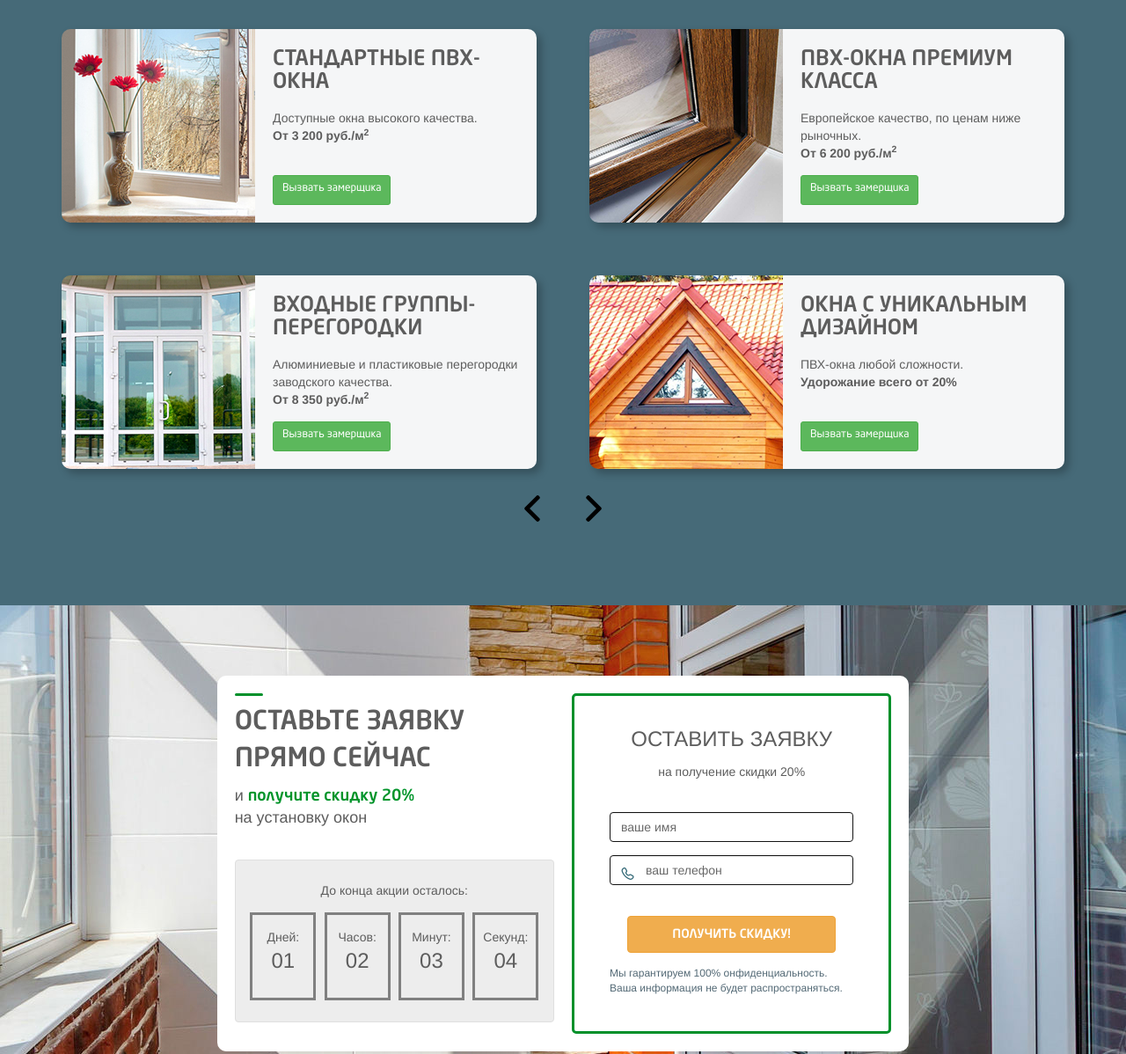
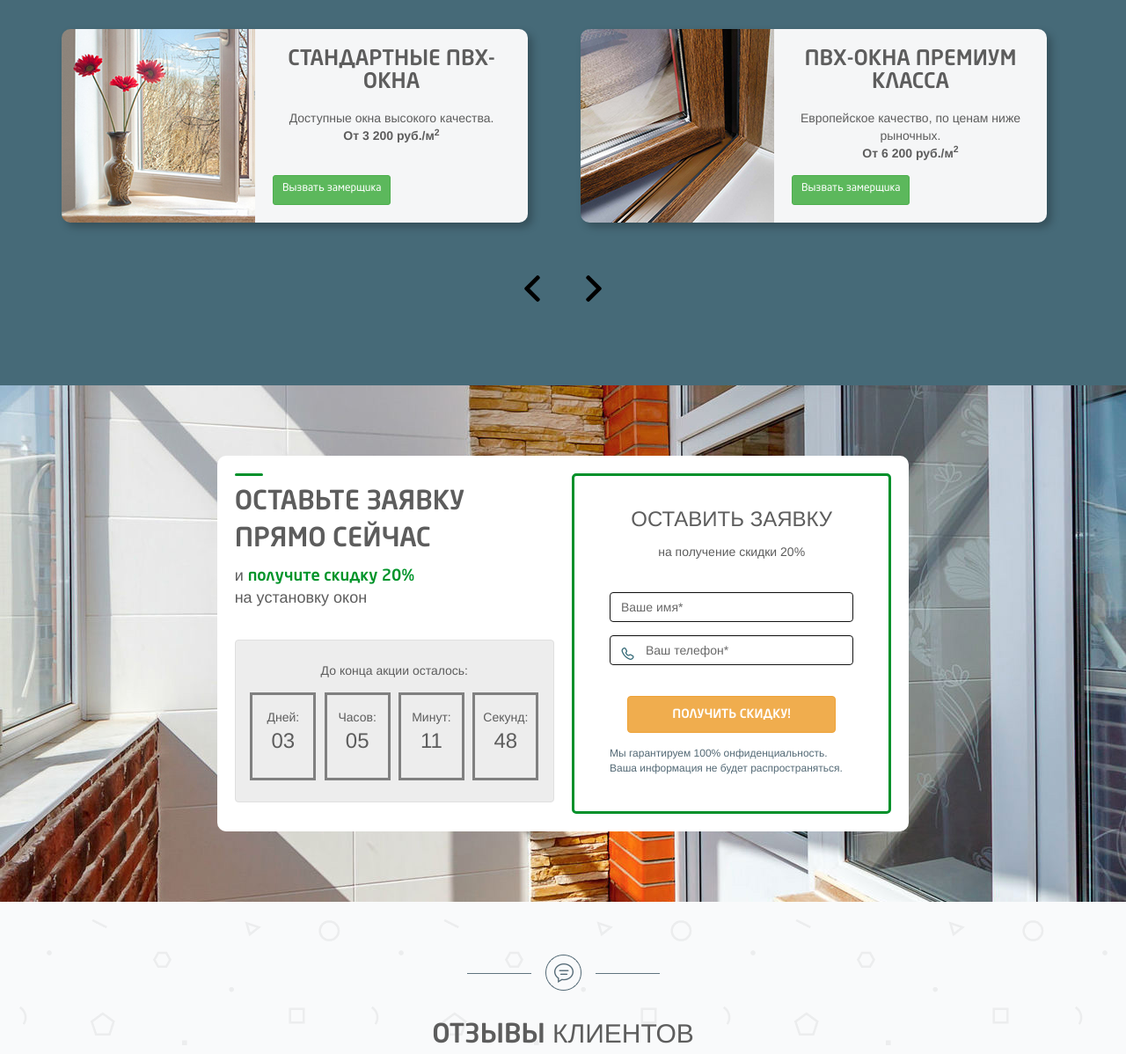
Before and after one commit to D0lphin23/HomeRenovationSite, a website built with Vite: page index.html in a window 1280 px wide. Shown: the part 1409-2607 px from the top of the page at 88% size. Built offline with nearby package versions, Linux system fonts and the light colour scheme.

Commit message:
- Добавлнеи слайдера на блок с мастером - Добавление таймера - Добавление функции валидатора - Добавление css - Изменение HTML

```diff
--- a/index.html
+++ b/index.html
@@ -194,6 +194,7 @@
         <div class="heading-image"><i class="service-ico"></i></div>
         <h2 class="heading white">Наши <span>услуги</span></h2>
       </div>
+      <div class="services-inner">
         <div class="row">
           <div class="col-md-12 col-lg-6">
             <div class="service-block">
@@ -259,13 +260,14 @@
               </div>
             </div>
           </div>
+        </div>
+      </div>
       <div class="services-arrows">
         <div class="services__arrow services__arrow--left">
           <img src="images/benefits/left-arrow.svg" alt="">
         </div>
         <div class="services__arrow services__arrow--right">
           <img src="images/benefits/right-arrow.svg" alt="">
-          </div>
         </div>
       </div>
     </div>
@@ -296,12 +298,12 @@
               <form name="action-form" class="form-horizontal">
                 <div class="form-group">
                   <div class="col-sm-12">
-                    <input type="text" name="fio" class="form-control required" placeholder="ваше имя">
+                    <input type="text" name="fio" class="form-control required" placeholder="Ваше имя*">
                   </div>
                 </div>
                 <div class="form-group">
                   <div class="col-sm-12">
-                    <input type="text" name="phone" class="form-control required" placeholder="ваш телефон"
+                    <input type="text" name="phone" class="form-control required" placeholder="Ваш телефон*"
                       data-mask="+7 (999) 999-99-99">
                   </div>
                 </div>
@@ -507,12 +509,12 @@
               <form name="action-form2" class="form-horizontal">
                 <div class="form-group">
                   <div class="col-sm-12">
-                    <input type="text" name="fio" class="form-control required" placeholder="ваше имя">
+                    <input type="text" name="fio" class="form-control required" placeholder="Ваше имя*">
                   </div>
                 </div>
                 <div class="form-group">
                   <div class="col-sm-12">
-                    <input type="text" name="phone" class="form-control required" placeholder="ваш телефон"
+                    <input type="text" name="phone" class="form-control required" placeholder="Ваш телефон*"
                       data-mask="+7 (999) 999-99-99">
                   </div>
                 </div>
--- a/src/css/style.css
+++ b/src/css/style.css
@@ -97,13 +97,15 @@ input[name="phone"] {
     background-position: 0px -40px;
 }
 input.error {
-  border-color: #f00;
-  -webkit-box-shadow:
-    inset 0 1px 1px rgba(255, 0, 0, 0.075),
-    0 0 8px rgba(220, 0, 0, 0.6);
+    border: 1px solid rgba(220, 32, 32, 0.95);
     box-shadow:
-    inset 0 1px 1px rgba(255, 0, 0, 0.075),
-    0 0 8px rgba(220, 0, 0, 0.6);
+        0 0 0 3px rgba(255, 0, 0, 0.06),
+        0 0 10px 4px rgba(255, 0, 0, 0.18);
+    outline: none;
+    transition:
+        box-shadow 0.18s ease,
+        border-color 0.18s ease;
+    border-radius: 6px;
 }
 .btn {
     font-family: "NeoSansCyr-Medium", sans-serif;
@@ -540,6 +542,9 @@ input.error {
 #services {
     background-color: #466a78;
 }
+.services-inner {
+    text-align: center;
+}
 #calc {
     background-color: #466a78;
 }
@@ -790,7 +795,8 @@ p.services-image_mobile {
     box-shadow: 5px 5px 10px rgba(0, 0, 0, 0.25);
 }
 .document-overlay {
-  background: url("/images/zoom.png") no-repeat center rgba(79, 104, 110, 0.42);
+    background: url("/images/zoom.png") no-repeat center
+        rgba(79, 104, 110, 0.42);
     position: absolute;
     width: 100%;
     height: 100%;
@@ -1675,10 +1681,16 @@ input.error {
     .benefits-inner {
         max-width: 100%;
     }
+    .services-inner {
+        max-width: 100%;
+    }
 }
 
 @media (min-width: 768px) {
     .benefits-inner {
         max-width: 100%;
     }
-}
+    .services-inner {
+        max-width: 100%;
+    }
+}
--- a/src/main.js
+++ b/src/main.js
@@ -1,5 +1,15 @@
 import callBackModal from "./modules/callBackModal";
+import callMasterModa from "./modules/callMasterModa";
 import benefits from "./modules/benefits";
+import services from "./modules/services";
+import timer from "./modules/timer";
+import discountModal from "./modules/discountModal";
+import validateInputs from "./modules/validateInputs";
 
 callBackModal();
 benefits();
+services();
+callMasterModa();
+timer("09 March 2026");
+discountModal();
+validateInputs();
--- /dev/null
+++ b/src/modules/callMasterModa.js
@@ -0,0 +1,24 @@
+const callMasterModa = () => {
+    const overlay = document.querySelector(".overlay");
+    const modal = document.querySelector(".services-modal");
+    const buttons = document.querySelectorAll(".service-button");
+    const closeButton = document.querySelector(".services-modal__close");
+
+    if (!overlay || !modal || !buttons.length) return;
+
+    const setVisible = (visible) => {
+        const value = visible ? "block" : "none";
+        modal.style.display = value;
+        overlay.style.display = value;
+    };
+
+    buttons.forEach((button) =>
+        button.addEventListener("click", () => setVisible(true)),
+    );
+
+    overlay.addEventListener("click", () => setVisible(false));
+    if (closeButton)
+        closeButton.addEventListener("click", () => setVisible(false));
+};
+
+export default callMasterModa;
--- /dev/null
+++ b/src/modules/discountModal.js
@@ -0,0 +1,44 @@
+const discountModal = () => {
+    const discountModals = document.querySelectorAll(".order-inner.row");
+
+    console.log(discountModals);
+
+    discountModals.forEach((modal) => {
+        const nameInput = modal.querySelector("input[name='fio']");
+        const phoneInput = modal.querySelector("input[name='phone']");
+        const button = modal.querySelector(
+            ".btn.btn-warning.btn-block.feedback",
+        );
+        console.log(nameInput);
+        console.log(phoneInput);
+        console.log(button);
+
+        const validateInput = (input) => {
+            input.value.trim() === ""
+                ? input.classList.add("error")
+                : input.classList.remove("error");
+        };
+
+        const removeErrorClass = (input) => {
+            input.addEventListener("input", (e) => {
+                let val = e.target.value.trim();
+
+                if (e.target.closest(".error") && val) {
+                    e.target.classList.remove("error");
+                }
+            });
+        };
+
+        removeErrorClass(nameInput);
+        removeErrorClass(phoneInput);
+
+        button.addEventListener("click", (e) => {
+            e.preventDefault();
+
+            validateInput(nameInput);
+            validateInput(phoneInput);
+        });
+    });
+};
+
+export default discountModal;
--- /dev/null
+++ b/src/modules/services.js
@@ -0,0 +1,27 @@
+import slider from "./slider";
+
+const services = () => {
+    const sliderBlock = document.getElementById("services");
+    const row = sliderBlock.querySelector(".row");
+    const viewport = sliderBlock.querySelector(".services-inner");
+    const sliderItems = sliderBlock.querySelectorAll(".col-md-12.col-lg-6");
+    const prevBtn = sliderBlock.querySelector(".services__arrow--left");
+    const nextBtn = sliderBlock.querySelector(".services__arrow--right");
+
+    let step = window.innerWidth > 576 ? 2 : 1;
+
+    const paramSlider = {
+        container: sliderBlock,
+        viewport,
+        wrapper: row,
+        items: Array.from(sliderItems),
+        nextBtn,
+        prevBtn,
+        visibleCount: step,
+        // timeInterval: 3000,
+    };
+
+    slider(paramSlider);
+};
+
+export default services;
--- a/src/modules/slider.js
+++ b/src/modules/slider.js
@@ -4,7 +4,7 @@ const slider = ({
     wrapper,
     items,
     visibleCount = 1,
-  timeInterval = 3000,
+    timeInterval,
     nextBtn = null,
     prevBtn = null,
 }) => {
@@ -64,7 +64,10 @@ const slider = ({
         isAnimating = true;
 
         const itemWidth = getItemWidth();
-    wrapper.insertBefore(wrapper.lastElementChild, wrapper.firstElementChild); // ротация DOM
+        wrapper.insertBefore(
+            wrapper.lastElementChild,
+            wrapper.firstElementChild,
+        ); // ротация DOM
         snapTo(-itemWidth); // мгновенно ставим за левый край
         wrapper.style.transform = "translateX(0)"; // анимируем появление справа налево
 
@@ -77,6 +80,7 @@ const slider = ({
     if (nextBtn) nextBtn.addEventListener("click", moveNext);
     if (prevBtn) prevBtn.addEventListener("click", movePrev);
 
+    if (timeInterval) {
         const startAutoSlide = () => {
             interval = setInterval(moveNext, timeInterval);
         };
@@ -91,6 +95,7 @@ const slider = ({
         }
 
         startAutoSlide();
+    }
 
     window.addEventListener("resize", setItemWidths);
 };
--- /dev/null
+++ b/src/modules/timer.js
@@ -0,0 +1,57 @@
+const timer = (deadline) => {
+    const timerDays = document.querySelectorAll(".count.count_1 > span");
+    const timerHours = document.querySelectorAll(".count.count_2 > span");
+    const timerMinutes = document.querySelectorAll(".count.count_3 > span");
+    const timerSeconds = document.querySelectorAll(".count.count_4 > span");
+
+    let idTimeInterval;
+
+    const getTimeRemaining = () => {
+        let dateStop = new Date(deadline).getTime();
+        let dateNow = new Date().getTime();
+        let timeRemaining = (dateStop - dateNow) / 1000;
+        let days = Math.floor(timeRemaining / 3600 / 24);
+        let hours = Math.floor((timeRemaining / 3600) % 24);
+        let minutes = Math.floor((timeRemaining / 60) % 60);
+        let seconds = Math.floor(timeRemaining % 60);
+
+        return {
+            timeRemaining,
+            days,
+            hours,
+            minutes,
+            seconds,
+        };
+    };
+
+    const formateDate = (date) => {
+        return date < 10 ? `0${date}` : date;
+    };
+
+    const updateClock = () => {
+        let { timeRemaining, days, hours, minutes, seconds } =
+            getTimeRemaining();
+
+        timerDays.forEach((item) => (item.textContent = formateDate(days)));
+        timerHours.forEach((item) => (item.textContent = formateDate(hours)));
+        timerMinutes.forEach(
+            (item) => (item.textContent = formateDate(minutes)),
+        );
+        timerSeconds.forEach(
+            (item) => (item.textContent = formateDate(seconds)),
+        );
+
+        if (timeRemaining <= 0) {
+            timerDays.forEach((item) => (item.textContent = "00"));
+            timerHours.forEach((item) => (item.textContent = "00"));
+            timerMinutes.forEach((item) => (item.textContent = "00"));
+            timerSeconds.forEach((item) => (item.textContent = "00"));
+
+            clearInterval(idTimeInterval);
+        }
+    };
+
+    idTimeInterval = setInterval(updateClock, 1000);
+};
+
+export default timer;
--- /dev/null
+++ b/src/modules/validateInputs.js
@@ -0,0 +1,22 @@
+const validateInputs = () => {
+    const fioInputs = document.querySelectorAll("input[name='fio']");
+    const phoneInputs = document.querySelectorAll("input[name='phone']");
+
+    const regExpCyrillic = /[^а-яёa-z\s]/gi;
+    const regExpTel = /[^0-9+]/g;
+
+    const setValidation = (inputs, regex, maxLength) => {
+        inputs.forEach((input) => {
+            input.addEventListener("input", (e) => {
+                let val = (e.target.value = e.target.value.replace(regex, ""));
+                if (maxLength) val = val.slice(0, maxLength);
+                e.target.value = val;
+            });
+        });
+    };
+
+    setValidation(fioInputs, regExpCyrillic);
+    setValidation(phoneInputs, regExpTel, 16);
+};
+
+export default validateInputs;
```
Also changed, not shown: balkony.html (+4 -4 lines), kuhni.html (+4 -4 lines). Lines whose indentation alone changed are shown as unchanged.
